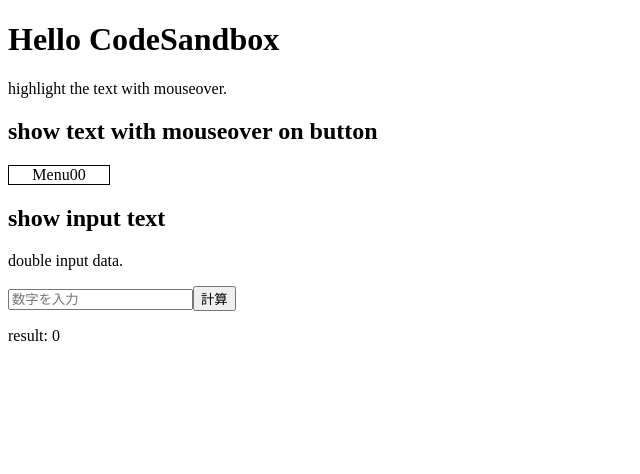
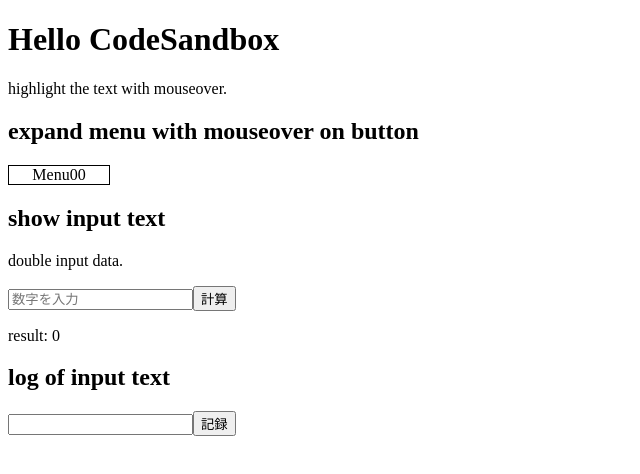
Before and after one commit to num4yo3/react-practice, a React (Create React App) app: page / in a window 1280 px wide. Shown: the top 474 px of the page, without its empty margins (0-640 px from the left). Built offline with nearby package versions, Linux system fonts and the light colour scheme.

Commit message:
コメントボックスコンポーネント化始めるよ

```diff
--- a/src/App.js
+++ b/src/App.js
@@ -1,18 +1,37 @@
+import { useState } from "react";
 import "./styles.css";
 import { Menu } from "./components/Menu";
 import { DoubleButton } from "./components/DoubleButton";
 
 export const App = () => {
+  const [text, setText] = useState("");
+  const [list, setList] = useState([]);
+  const onChangeTextbox = (event) => setText(event.target.value);
+  const onClickButton = () => {
+    setText("");
+    setList([...list, text]);
+  };
   return (
     <>
       <h1>Hello CodeSandbox</h1>
       <p>highlight the text with mouseover.</p>
-      <h2>show text with mouseover on button</h2>
+      <h2>expand menu with mouseover on button</h2>
       <Menu>Menu00</Menu>
 
       <h2>show input text</h2>
       <p>double input data.</p>
       <DoubleButton />
+
+      <h2>log of input text</h2>
+      <input type="text" value={text} onChange={onChangeTextbox} />
+      <button type="button" onClick={onClickButton}>
+        記録
+      </button>
+      <ul>
+        {list.map((value, index) => {
+          return <li key={value}>{index + ": " + value}</li>;
+        })}
+      </ul>
     </>
   );
 };
```
Also changed, not shown: src/components/LogComment.jsx (added).
